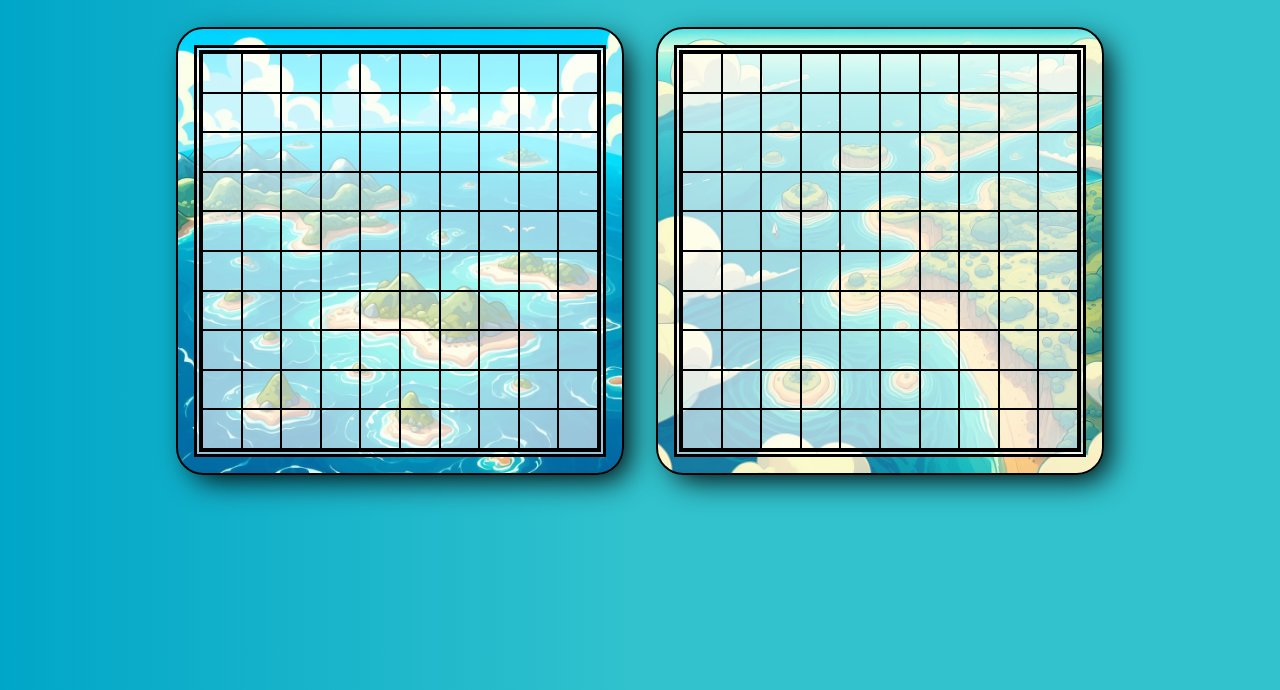
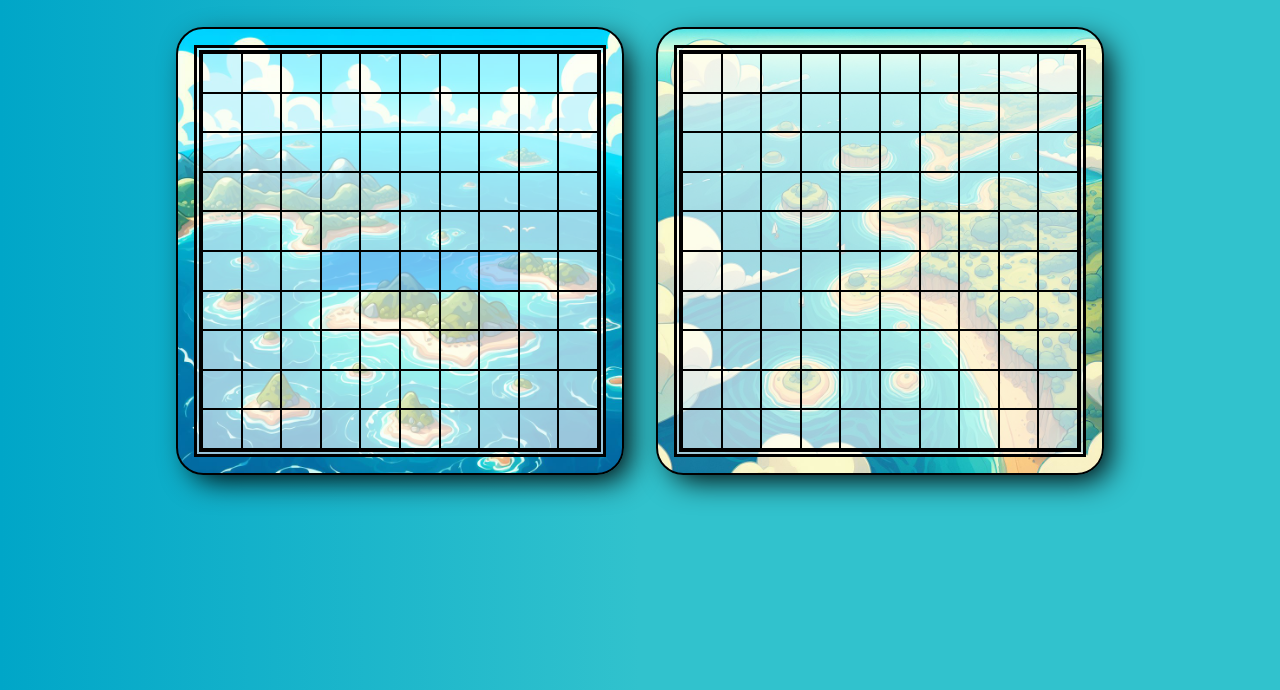
Before and after one commit to PeterG-ithub/battleship, a website built with webpack: page dist/index.html in a window 1280 px wide. Both pictures are taken after a click on the element 400 px from the left and 361 px from the top of the page. Shown: the part 110-800 px from the top of the page. Built offline with nearby package versions, Linux system fonts and the light colour scheme.

Commit message:
add switching mechanism to switch ship placement

```diff
--- a/src/gameboard.js
+++ b/src/gameboard.js
@@ -8,7 +8,7 @@ const createBoard = () => {
     const battleship = shipModule.createShip(4);
     const destroyer = shipModule.createShip(3);
     const submarine = shipModule.createShip(3);
-    const patrolBoat = shipModule.createShip(3);
+    const patrolBoat = shipModule.createShip(2);
 
     return { carrier, battleship, destroyer, submarine, patrolBoat };
   }
@@ -22,8 +22,10 @@ const createBoard = () => {
         gameBoard.push(coordinate);
       });
       console.log(`Placed ${ship}`);
+      return coords;
     } else {
       console.log("invalid placement");
+      return 0;
     }
   }
 
@@ -71,7 +73,7 @@ const createBoard = () => {
   }
 
   function validPlacement(coordArr) {
-    console.log(coordArr);
+    //console.log(coordArr);
     const valid = coordArr.every((coord) => {
       if (cellEmpty(coord) && !outOfBounds(coord)) {
         return true;
--- a/src/index.js
+++ b/src/index.js
@@ -51,16 +51,27 @@ function addBoardListener() {
 const board1 = createBoard();
 
 function displayShip(coordsArr) {
-  const board1 = document.querySelector(".board1");
-  coordsArr.forEach((id) => {});
+  coordsArr.forEach((id) => {
+    let cell = document.getElementById(`P${id}`);
+    cell.classList.add("occupied");
+  });
 }
+
+let state = 0;
+const ships = ["carrier", "battleship", "destroyer", "submarine", "patrolBoat"];
+let shipIndex = 0;
 
 function handleBoardClick(id) {
   let coord = id.split("");
-  let [x, y] = coord;
-  let coordsArr = board1.placeShip(board1.ships.carrier, x, y, "n");
-  console.log(coordsArr);
-  displayShip(coordsArr);
+  let [a, x, y] = coord;
+  if (state === 0) {
+    const ship = board1.ships[`${ships[shipIndex]}`];
+    let coordsArr = board1.placeShip(ship, x, y, "n");
+    if (coordsArr != 0) {
+      displayShip(coordsArr);
+      shipIndex += 1;
+    }
+  }
 }
 
 function initialize() {
--- a/src/style.css
+++ b/src/style.css
@@ -67,3 +67,12 @@ body {
   text-align: center;
   border: 1px solid black;
 }
+
+.cell:hover {
+  background-color: rgba(107, 107, 107, 0.356);
+  cursor: pointer;
+}
+
+.occupied {
+  background-color: rgba(30, 146, 255, 0.356);
+}
```
